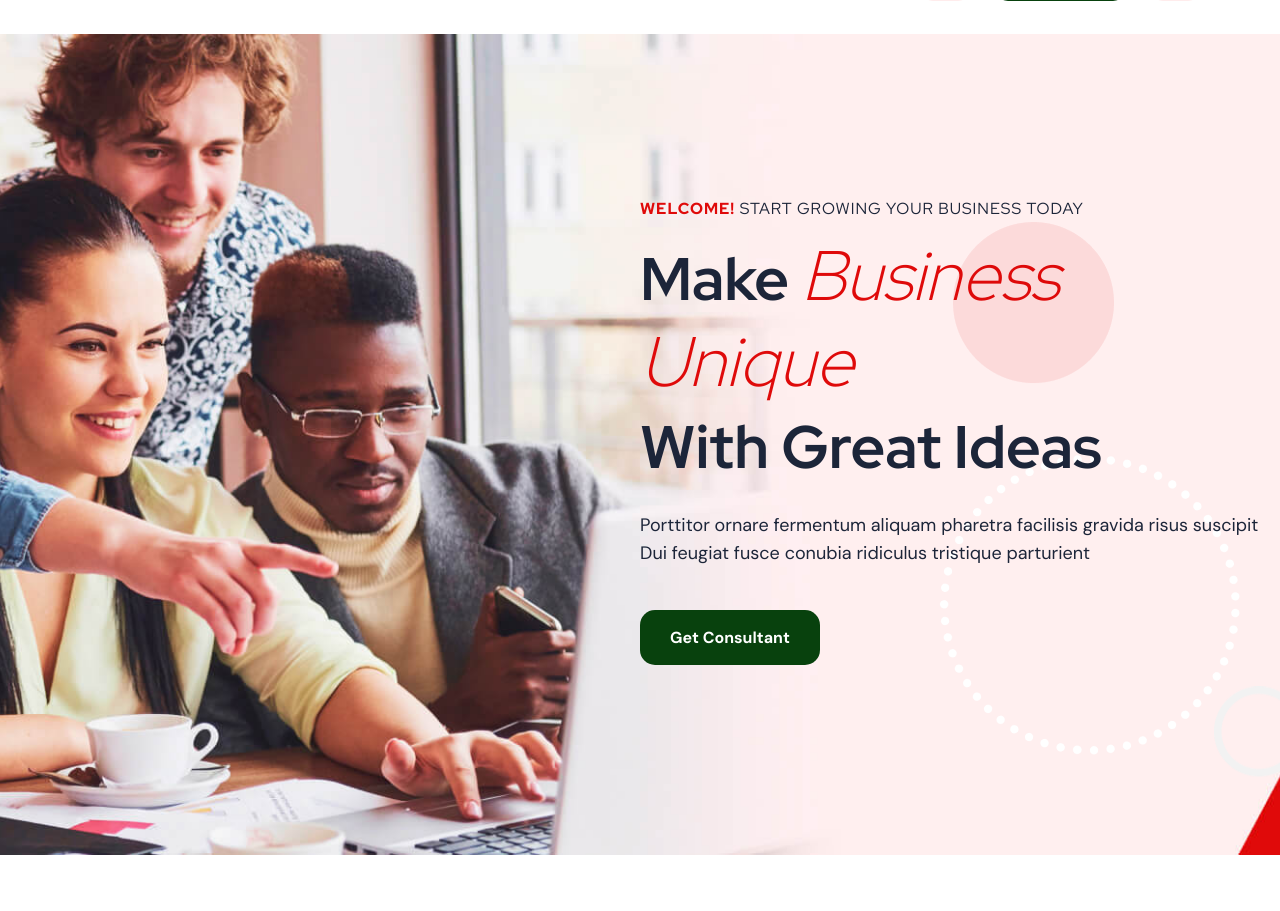
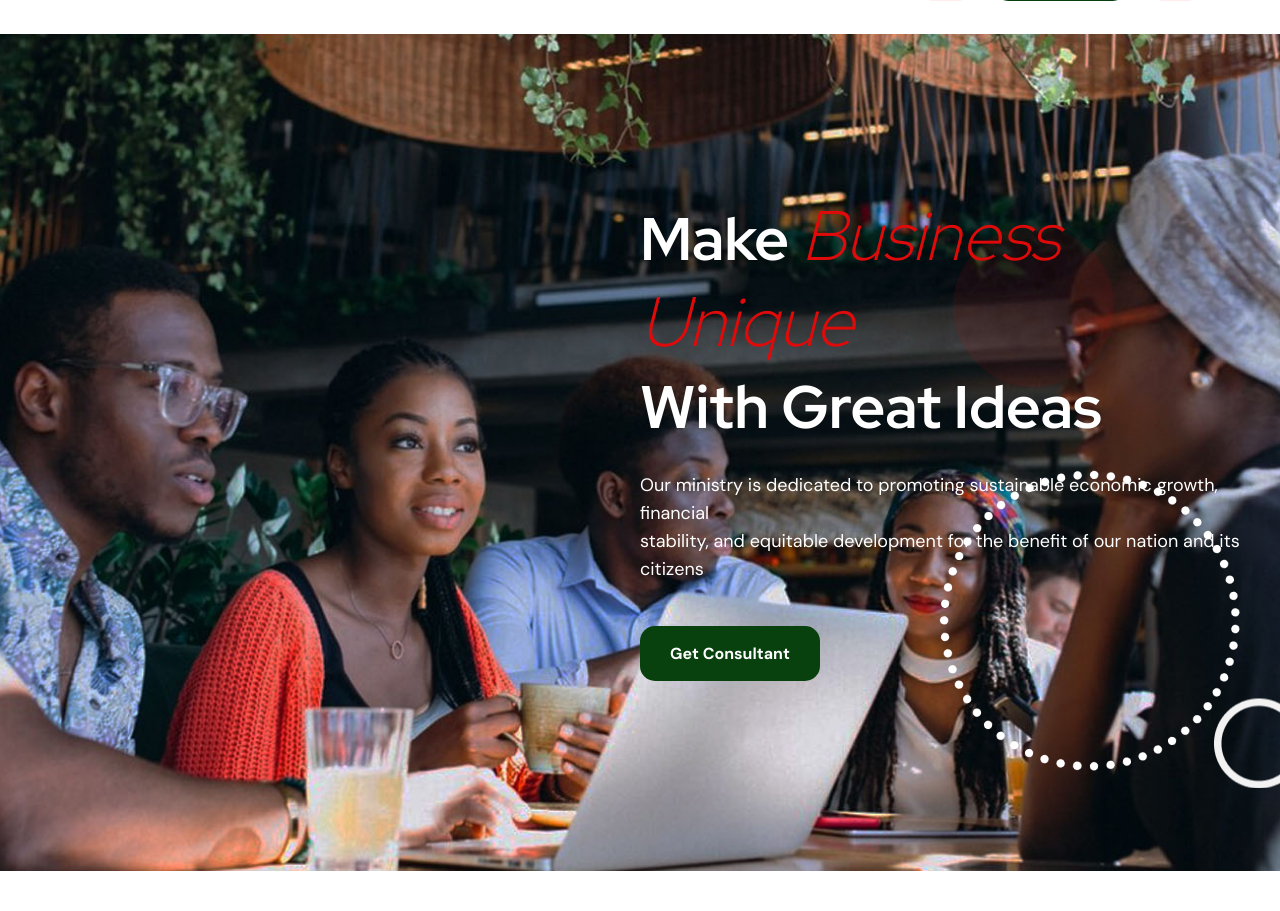
Before and after one commit to xanorbkid/starz_project, a Django app: page / in a window 1280 px wide. Shown: the part 136-1047 px from the top of the page. Run offline with Django 4.2, Linux system fonts and the light colour scheme; data comes from the database, SQL or seed files in the repository; some libraries are stand-ins or nearby versions.

Commit message:
added hero picture and text

```diff
--- a/MFDP/static/assets/js/main.js
+++ b/MFDP/static/assets/js/main.js
@@ -802,7 +802,7 @@
           $('#play-video, .play-video').on('click', function (e) {
               e.preventDefault();
               $('#video-overlay, .video-overlay').addClass('open');
-              $("#video-overlay, .video-overlay").append('<iframe width="560" height="315" src="https://www.youtube.com/embed/6stlCkUDG_s" title="YouTube video player" frameborder="0" allow="accelerometer; autoplay; clipboard-write; encrypted-media; gyroscope; picture-in-picture" allowfullscreen></iframe>');
+              $("#video-overlay, .video-overlay").append('<iframe width="560" height="315" src="https://www.youtube.com/embed/watch?v=vRgqM_q2fEQ&ab_channel=ECA_OfficialVideoChannel" title="YouTube video player" frameborder="0" allow="accelerometer; autoplay; clipboard-write; encrypted-media; gyroscope; picture-in-picture" allowfullscreen></iframe>');
           });
 
           $('.video-overlay, .video-overlay-close').on('click', function (e) {
--- a/MFDP/templates/index.html
+++ b/MFDP/templates/index.html
@@ -14,16 +14,14 @@
                 <div class="swiper-slide">
                     <!-- banner single content -->
                     <div class="banner-one-inner text-start">
-                        <p class="pre-title">
+                        <!-- <p class="pre-title ">
                             <span>Welcome!</span> Start Growing Your Business Today
-                        </p>
-                        <h1 class="title ">Make <span>Business Unique </span> <br>
+                        </p> -->
+                        <h1 class="title text-white">Make <span>Business Unique </span> <br>
                             With Great Ideas</h1>
-                        <p class="disc banner-para">
-                            Porttitor ornare fermentum aliquam pharetra facilisis gravida risus suscipit <br> Dui
-                            feugiat
-                            fusce conubia ridiculus tristique parturient
-                        </p>
+                        <p class="disc banner-para text-white">
+                            Our ministry is dedicated to promoting sustainable economic growth, financial <br>stability, and equitable
+                             development for the benefit of our nation and its citizens                        </p>
                         <a href="#" class="rts-btn btn-primary color-h-black">Get Consultant</a>
                         <img class="shape-img one" src="/static/assets/images/banner/shape/01.png" alt="banner_business">
                     </div>
@@ -32,14 +30,13 @@
                 <div class="swiper-slide two">
                     <!-- banner single content -->
                     <div class="banner-one-inner text-start">
-                        <p class="pre-title">
+                        <!-- <p class="pre-title">
                             <span>Welcome!</span> Start Growing Your Business Today
-                        </p>
-                        <h1 class="title ">Launch <span>Ultra Modern</span> <br> Effective Business</h1>
-                        <p class="disc banner-para">
-                            Porttitor ornare fermentum aliquam pharetra facilisis gravida risus suscipit <br> Dui
-                            feugiat
-                            fusce conubia ridiculus tristique parturient
+                        </p> -->
+                        <h1 class="title text-white">Launch <span>Ultra Modern</span>Budget Allocation <br> Effective Business</h1>
+                        <p class="disc banner-para text-white">
+                            Our ministry is dedicated to promoting sustainable economic growth, financial <br>stability, and equitable
+                             development for the benefit of our nation and its citizens
                         </p>
                         <a href="#" class="rts-btn btn-primary color-h-black">Get Consultant</a>
                         <img class="shape-img one" src="/static/assets/images/banner/shape/01.png" alt="banner_business">
@@ -49,14 +46,13 @@
                 <div class="swiper-slide three">
                     <!-- banner single content -->
                     <div class="banner-one-inner text-start">
-                        <p class="pre-title">
+                        <!-- <p class="pre-title">
                             <span>Welcome!</span> Start Growing Your Business Today
-                        </p>
-                        <h1 class="title ">Make <span>Business Growth</span> <br> With Next Level</h1>
-                        <p class="disc banner-para">
-                            Porttitor ornare fermentum aliquam pharetra facilisis gravida risus suscipit <br> Dui
-                            feugiat
-                            fusce conubia ridiculus tristique parturient
+                        </p> -->
+                        <h1 class="title text-white">Welcome to <span>Ministry of Finance</span> <br> & Development Planning</h1>
+                        <p class="disc banner-para text-white">
+                            Our ministry is dedicated to promoting sustainable economic growth, financial <br>stability, and equitable
+                             development for the benefit of our nation and its citizens
                         </p>
                         <a href="#" class="rts-btn btn-primary color-h-black">Get Consultant</a>
                         <img class="shape-img one" src="/static/assets/images/banner/shape/01.png" alt="banner_business">
@@ -254,7 +250,7 @@
                 <div class="col-lg-6">
                     <div class="business-goal-one">
                         <img src="/static/assets/images/business-goal/01.jpg" alt="Business_Goal">
-                        <img class="small" src="/static/assets/images/business-goal/sm-01.jpg" alt="Business_Goal">
+                        <img class="small" src="/static/assets/images/business-goal/sm-01.png" alt="Business_Goal">
                     </div>
                 </div>
                 <!-- business goal right -->
@@ -264,26 +260,28 @@
                     <div class="business-goal-right">
                         <div class="rts-title-area business text-start pl--30">
                             <p class="pre-title">
-                                JUST A CONSULTANCY
+                                Mission & Vision
                             </p>
-                            <h2 class="title">We know how to manage
-                                business globally</h2>
+                            <h3 class="title">What we stand for as a ministry</h3>
                         </div>
                         <div class="rts-business-goal pl--30">
                             <div class="single-goal">
                                 <img src="/static/assets/images/business-goal/icon/01.svg" alt="business_Icone" class="thumb">
                                 <div class="goal-wrapper">
-                                    <h6 class="title">Best Business Consulting</h6>
-                                    <p class="disc">Fusce condimentum mattis placerat odio donec lacus porta torquent,
-                                        mauris gravida rutrum</p>
+                                    <h6 class="title">Our Mission</h6>
+                                    <p class="disc">Our mission is to provide sound financial management, facilitate development planning,
+                                        and promote effective public resource allocation to achieve sustainable economic growth
+                                        and development in our country.
+                                        </p>
                                 </div>
                             </div>
                             <div class="single-goal">
                                 <img src="/static/assets/images/business-goal/icon/02.svg" alt="business_Icone" class="thumb">
                                 <div class="goal-wrapper">
-                                    <h6 class="title">24/7 Customer Support</h6>
-                                    <p class="disc">Fusce condimentum mattis placerat odio donec lacus porta torquent,
-                                        mauris gravida rutrum</p>
+                                    <h6 class="title">Our Vision</h6>
+                                    <p class="disc">Our vision is to be a leading institution in driving economic development,
+                                        ensuring fiscal responsibility, and fostering a prosperous and inclusive society.
+                                    </p>
                                 </div>
                             </div>
                             <div class="goal-button-wrapper mt--70">
```
Also changed, not shown: MFDP/static/assets/images/banner/banner-01.jpg, MFDP/static/assets/images/banner/banner-02.jpg, MFDP/static/assets/images/banner/banner-03.jpg, MFDP/static/assets/images/business-goal/01.jpg, MFDP/static/assets/images/business-goal/sm-01.png (added).
